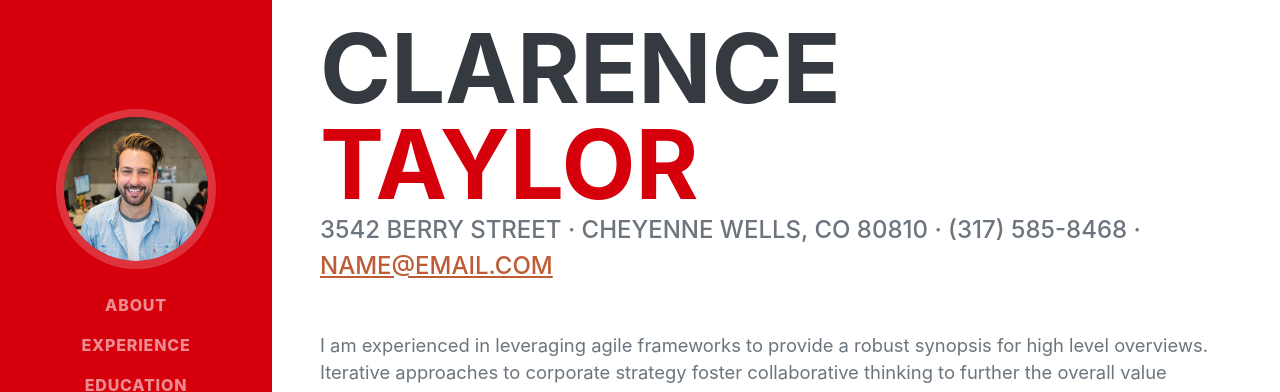
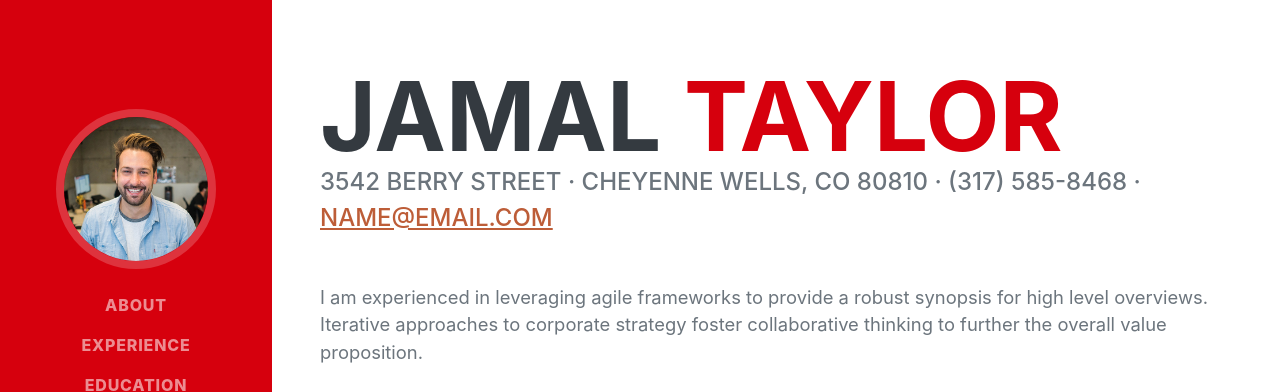
Before and after one commit to JamalYejok/jamal, a plain HTML site: page index.html in a window 1280 px wide. Shown: the part 131-523 px from the top of the page. Drawn offline with Linux system fonts and the light colour scheme; a web font is replaced by a local one.

Commit message:
I changed name

```diff
--- a/index.html
+++ b/index.html
@@ -43,7 +43,7 @@
             <section class="resume-section" id="about">
                 <div class="resume-section-content">
                     <h1 class="mb-0">
-                        Clarence
+                        Jamal
                         <span class="text-primary">Taylor</span>
                     </h1>
                     <div class="subheading mb-5">
```
Also changed, not shown: 1 other file.
